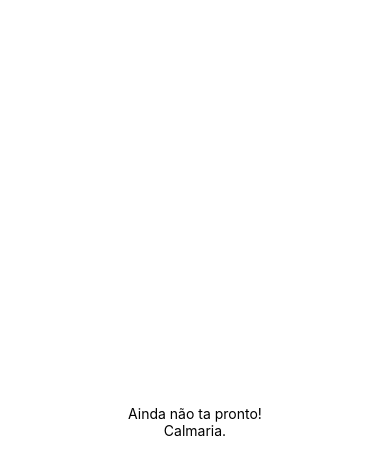
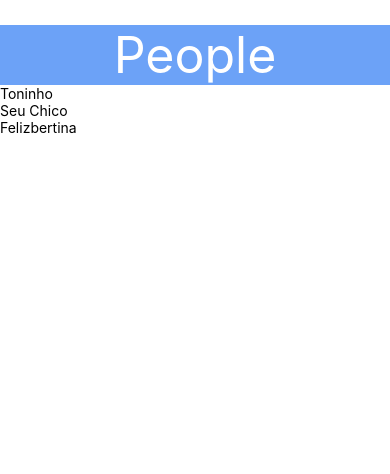
Before and after one commit to ferpavanello/people, a React Native app: screen / in a window 390 px wide. Shown: the top 474 px of the page. Built offline with nearby package versions, Linux system fonts and the light colour scheme.

Commit message:
Added names list

```diff
--- a/App.js
+++ b/App.js
@@ -1,22 +1,29 @@
 import React from 'react';
 import { StyleSheet, Text, View } from 'react-native';
 
+import Header from './src/components/Header';
+
 export default class App extends React.Component {
+  renderList() {
+    const names = [
+      'Toninho',
+      'Seu Chico',
+      'Felizbertina',
+    ];
+
+    const textElements = names.map((name, index) => {
+      return <Text key={index}>{name}</Text>
+    });
+
+    return textElements;
+  }
+
   render() {
     return (
-      <View style={styles.container}>
-        <Text>Ainda não ta pronto!</Text>
-        <Text>Calmaria.</Text>
+      <View>
+        <Header title="People" />
+        { this.renderList() }
       </View>
     );
   }
 }
-
-const styles = StyleSheet.create({
-  container: {
-    flex: 1,
-    backgroundColor: '#fff',
-    alignItems: 'center',
-    justifyContent: 'center',
-  },
-});
--- /dev/null
+++ b/src/components/Header.js
@@ -0,0 +1,24 @@
+import React from 'react';
+import { View, Text, StyleSheet } from 'react-native';
+
+const Header = (props) => (
+    <View style={style.container}>
+        <Text style={style.title}>{ props.title }</Text>
+    </View>
+);
+
+const style = StyleSheet.create({
+    container: {
+        marginTop: 25,
+        backgroundColor: '#6ca2f7',
+
+        alignItems: 'center',
+        justifyContent: 'center',
+    },
+    title: {
+        fontSize: 50,
+        color: '#fff',
+    }
+});
+
+export default Header;
```
